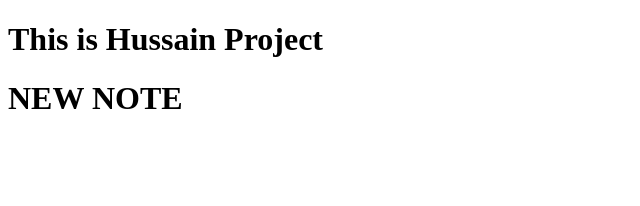
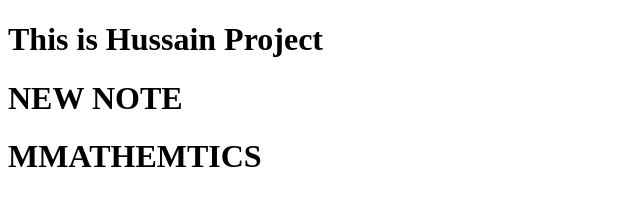
Before and after one commit to hussainn7/github-actions, a plain HTML site: page index.html in a window 1280 px wide. Shown: the whole page, without its empty margins (0-640 px from the left). Drawn offline with Linux system fonts and the light colour scheme.

Commit message:
Update index.html

```diff
--- a/index.html
+++ b/index.html
@@ -8,5 +8,6 @@
 <body>
     <h1>This is Hussain Project</h1>
     <h1>NEW NOTE</h1>
+    <h1>MMATHEMTICS</h1>
 </body>
 </html>
```
